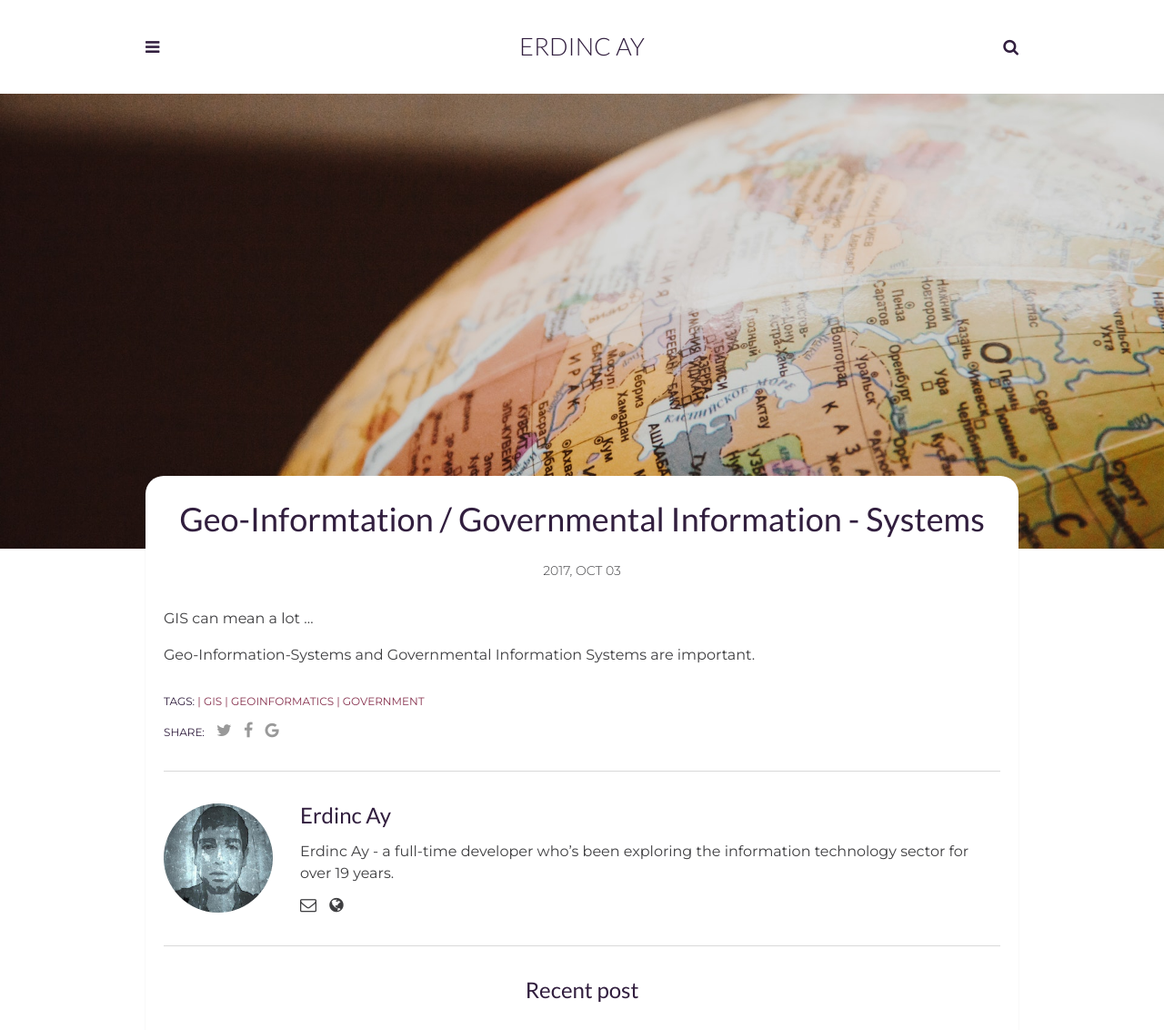
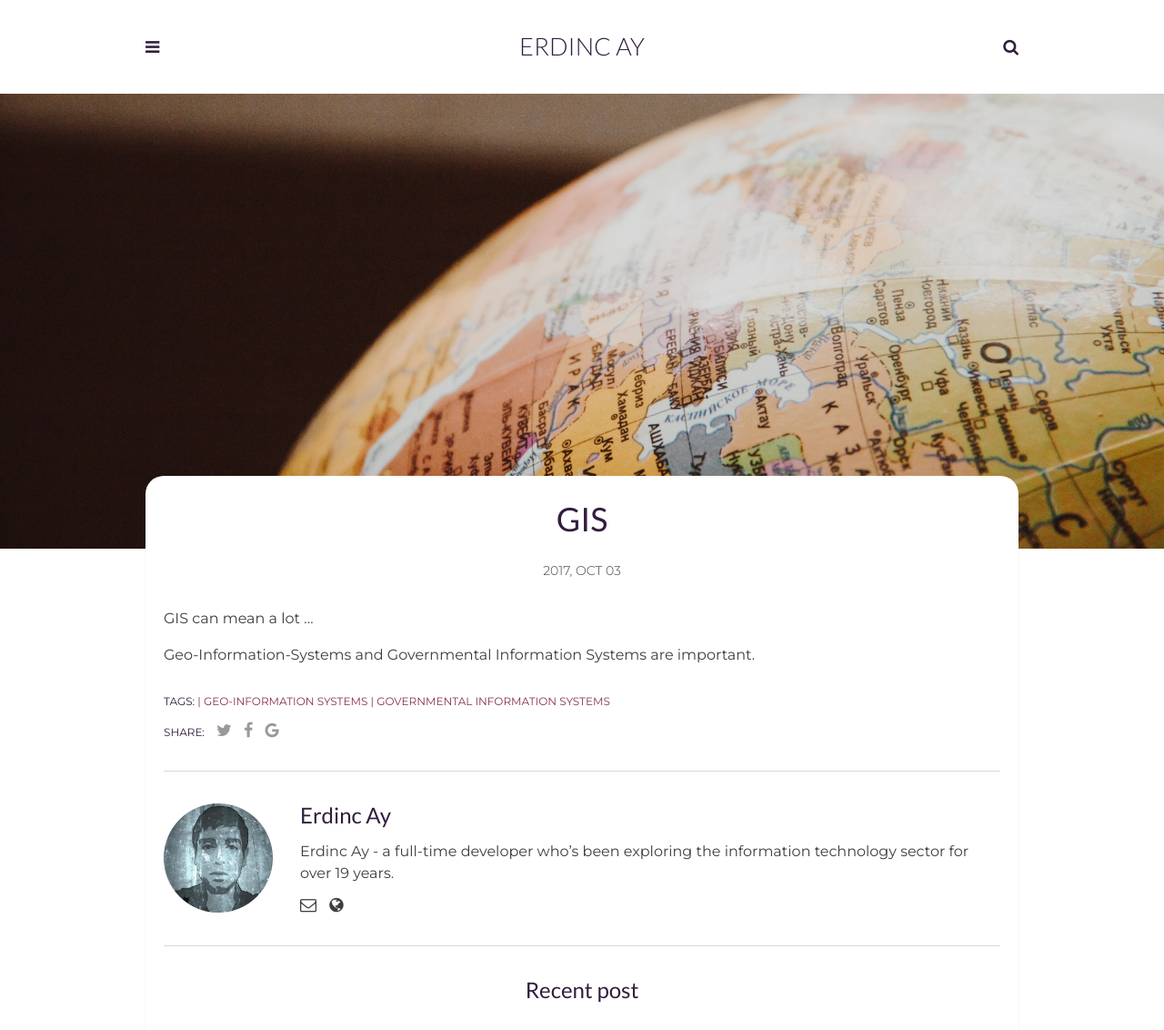
Before and after one commit to erdincay/erdincay.github.io, a Jekyll site: the page built from _posts/2017-10-03-gis-systems.markdown, in a window 1280 px wide, cut to the strip 0-1132 px from the top of the page. Shown: the whole strip at 91% size. Built offline with Jekyll 4.4.1, drawn with Linux system fonts in a browser that asks for light colours.

Commit message:
update typo

```diff
--- a/_posts/2017-10-03-gis-systems.markdown
+++ b/_posts/2017-10-03-gis-systems.markdown
@@ -1,10 +1,10 @@
 ---
 layout: post
-title:  Geo-Informtation / Governmental Information - Systems
+title:  GIS
 date:   2017-10-03 01:44:00 +0100
-description: Geo-Informtation / Governmental Information - Systems
+description: GIS
 img: post-gis.jpg # Add image post (optional)
-tags: [GIS, Geoinformatics, Government]
+tags: [Geo-Information Systems, Governmental Information Systems]
 author: Erdinc Ay # Add name author (optional)
 ---
 GIS can mean a lot ...
```
